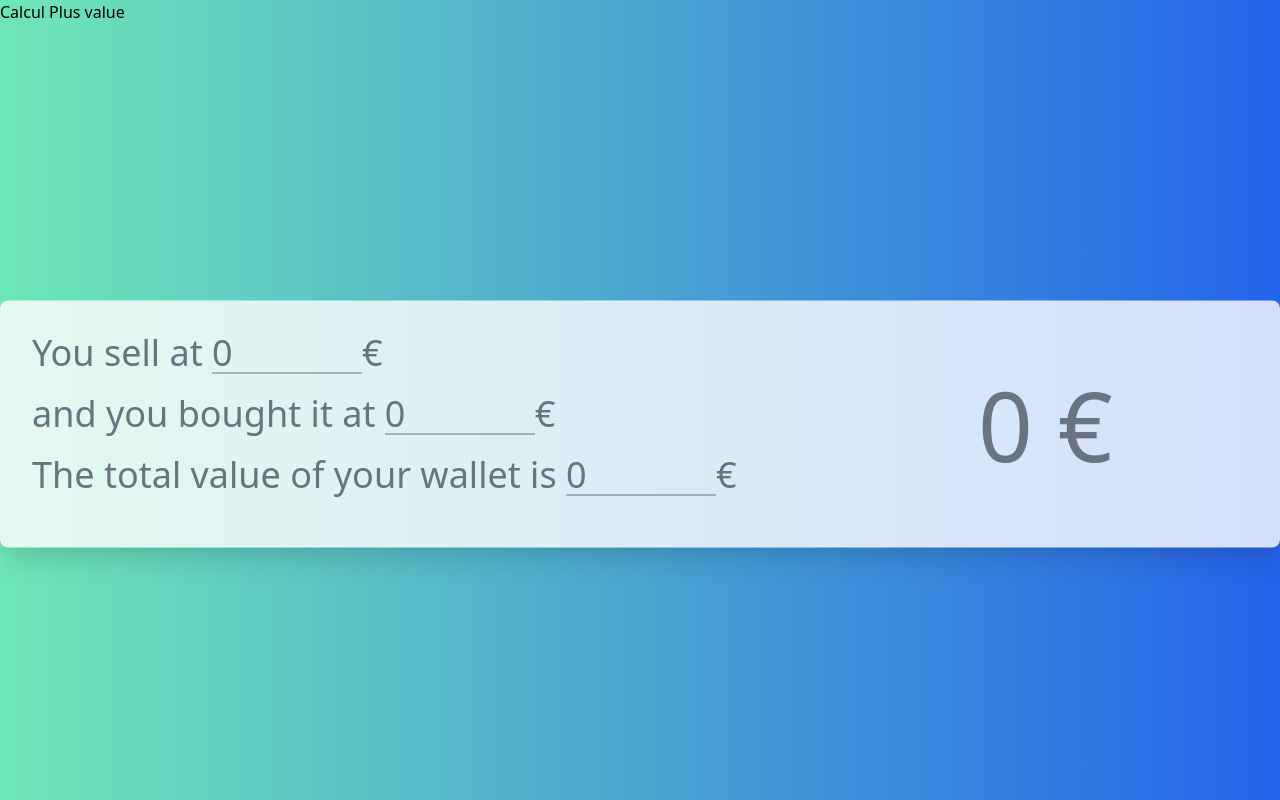
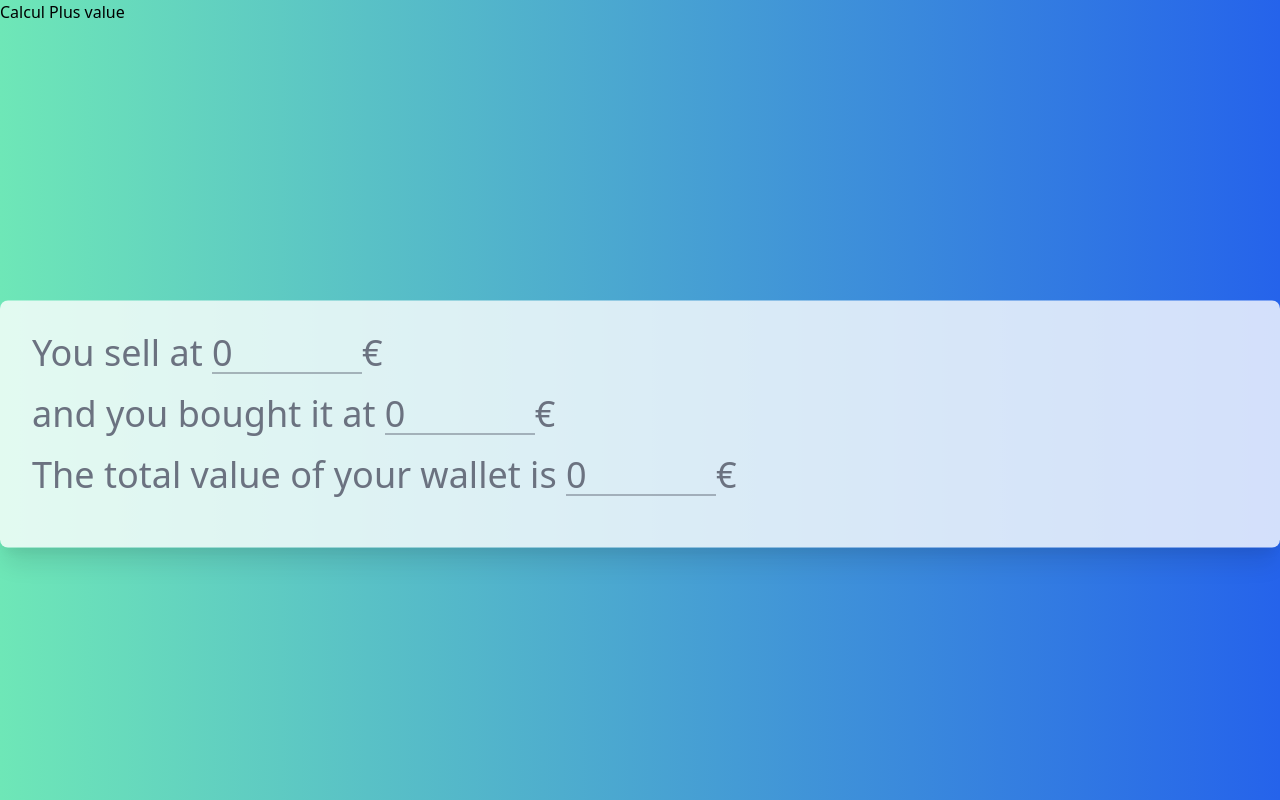
Before and after one commit to CorentinVaugon/capital-gain-value, a React (Create React App) app: page / in a window 1280 px wide. Built offline with nearby package versions, Linux system fonts and the light colour scheme.

Commit message:
Result component: display result if all input are setted

```diff
--- a/src/components/Result.js
+++ b/src/components/Result.js
@@ -5,10 +5,11 @@ class Result extends React.Component {
     super(props);
 
     this.calculMostValue = this.calculMostValue.bind(this)
+    this.renderResult = this.renderResult.bind(this)
   }
 
   calculMostValue() {
-    if(this.props.totalWalletValue !== 0) {
+    if(this.props.totalWalletValue !== 0 && this.props.priceSell !== 0 && this.props.priceBuy !== 0) {
       const result = this.props.priceSell - (this.props.priceBuy * this.props.priceSell / this.props.totalWalletValue)
 
       // get 2 digit after .
@@ -30,15 +31,24 @@ class Result extends React.Component {
     return color
   }
 
+  renderResult() {
+    let result = this.calculMostValue()
+
+    if(result > 0) {
+      let color = this.handleColor(result)
+
+      return (
+        <p className={`text-8xl ${color}`}>
+          {result} €
+        </p>
+      )
+    }
+  }
+
   render() {
-    let result = this.calculMostValue()
-    let color = this.handleColor(result)
-
     return (
       <div className={`flex justify-center items-center ${this.props.className}`}>
-        <p className={`text-8xl ${color}`}>
-          { result } €
-        </p>
+        {this.renderResult()}
       </div>
     )
   }
```
